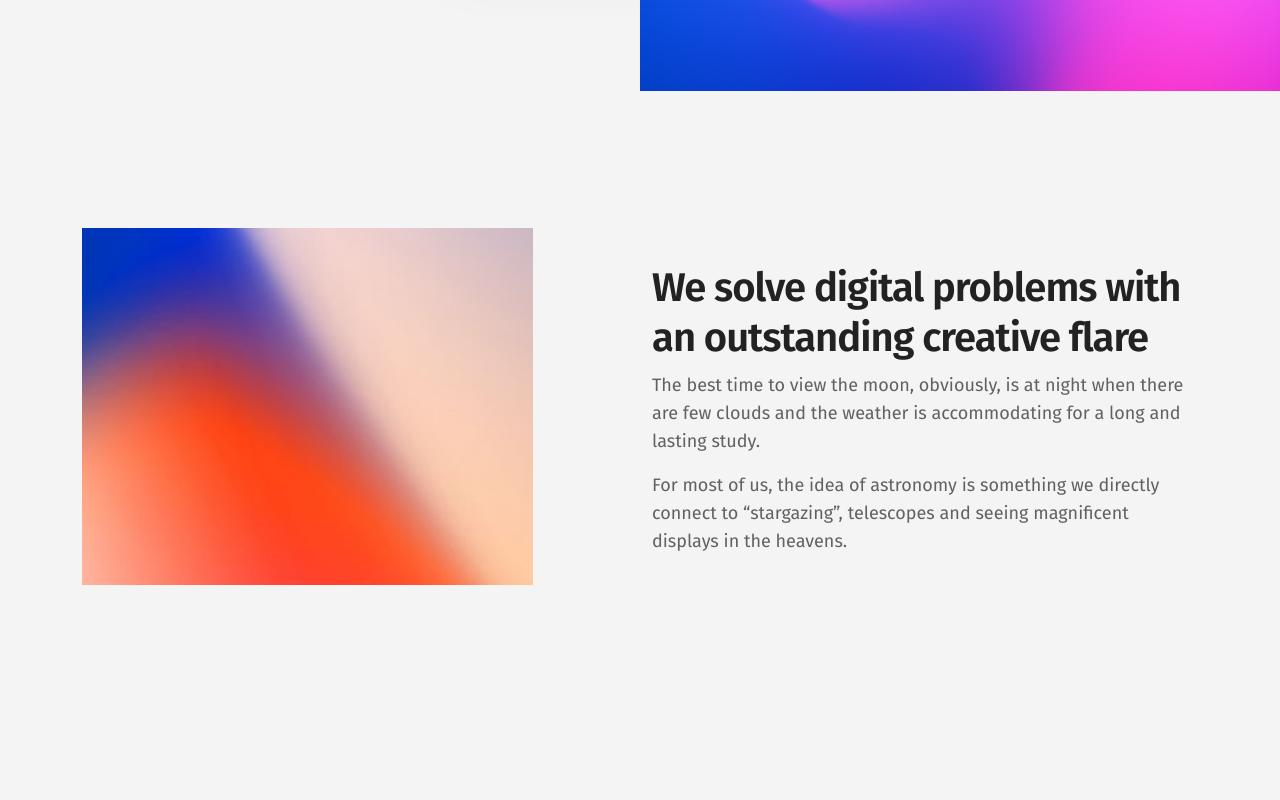
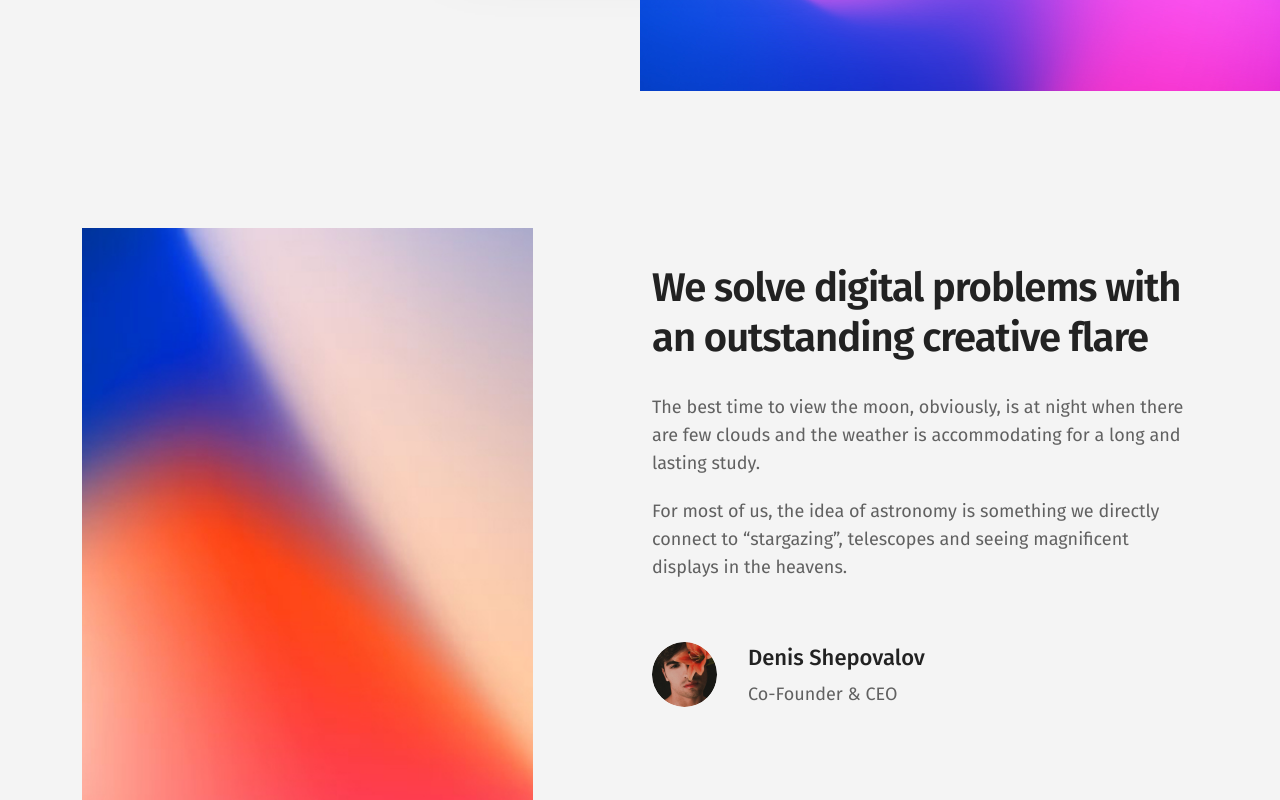
Before and after one commit to AndyCheen/Gravity, a website: page app/index.html in a window 1280 px wide. Shown: the part 895-1695 px from the top of the page. Before the commit the page ends 1480 px from the top, so only its background shows below. Drawn offline with nearby package versions, Linux system fonts and the light colour scheme.

Commit message:
end making about section

```diff
--- a/app/index.html
+++ b/app/index.html
@@ -64,6 +64,7 @@
           <h3 class="section-title about__title">
             We solve digital problems with an outstanding creative flare
           </h3>
+          <div class="about__text">
             <p class="about__descr section-descr">
               The best time to view the moon, obviously, is at night when there are few clouds and the weather is accommodating for a long and lasting study.
             </p>
@@ -71,6 +72,14 @@
               For most of us, the idea of astronomy is something we directly connect to “stargazing”, telescopes and seeing magnificent displays in the heavens.
             </p>
           </div>
+          <div class="about__author">
+            <div class="about__author-photo"></div>
+            <div class="about__author-info">
+              <p class="about__author-name">Denis Shepovalov</p>
+              <p class="about__author-post">Co-Founder & CEO</p>
+            </div>
+          </div>
+        </div>
       </div>
     </div>
   </div>
--- a/app/sass/_about.scss
+++ b/app/sass/_about.scss
@@ -9,9 +9,44 @@
   }
   &__content {
     padding-top: 35px;
+    padding-bottom: 92px;
+  }
+  &__title {
     margin-bottom: 30px;
   }
-  &__title {
-    margin-bottom: ;
+  &__descr:first-child {
+    margin-bottom: 20px;
   }
+  &__text {
+    margin-bottom: 61px;
+  }
+  &__author {
+    display: flex;
+    align-items: center;
+
+    &-photo {
+      width: 65px;
+      height: 65px;
+      border-radius: 50%;
+      background-image: url('../img/about/avatar.png');
+      background-size: cover;
+      margin-right: 31px;
+    }
+    &-name {
+      font-family: 'Fira Sans', sans-serif;
+      font-weight: 500;
+      font-size: 22px;
+      line-height: 32px;
+      color: #222222;
+      margin-bottom: 6px;
+    }
+    &-post {
+      font-family: 'Fira Sans', sans-serif;
+      font-weight: 400;
+      font-size: 18px;
+      line-height: 28px;
+      color: #616161;
+    }
+  }
+
 }
--- a/app/sass/style.scss
+++ b/app/sass/style.scss
@@ -7,7 +7,8 @@ html {
 
 *,
 *::before,
-*::after {
+*::after,
+p {
   box-sizing: inherit;
   margin: 0;
   padding: 0;
@@ -45,4 +46,4 @@ button, button:focus {
 
 @import "header";
 @import "hero";
-@import "about"
+@import "about";
```
Also changed, not shown: app/css/main.min.css. Lines whose indentation alone changed are shown as unchanged.
